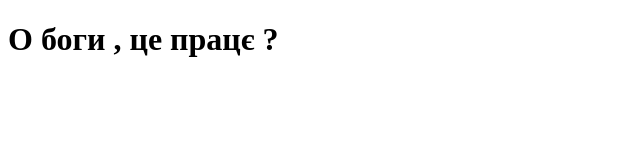
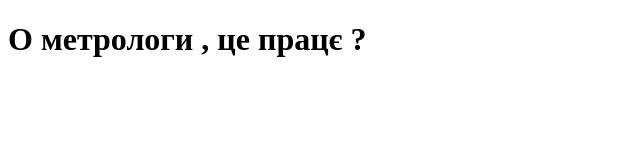
Before and after one commit to moya-kasha/test_webpage, a plain HTML site: page index.html in a window 1280 px wide. Shown: the whole page, without its empty margins (0-640 px from the left). Drawn offline with Linux system fonts and the light colour scheme.

Commit message:
Update index.html

```diff
--- a/index.html
+++ b/index.html
@@ -5,7 +5,7 @@
   </head>
 
   <body>
-    <h1>О боги , це працє ? </h1>
+    <h1>О метрологи , це працє ? </h1>
   </body>
 
 </html>
```
